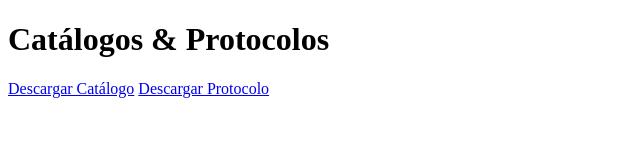
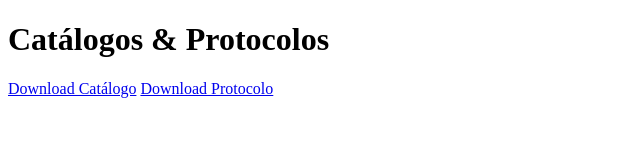
Before and after one commit to juliomr21/lector, a plain HTML site: page index.html in a window 1280 px wide. Shown: the full height of the page, 0-640 px from the left. Drawn offline with Linux system fonts and the light colour scheme.

Commit message:
visual sin download

```diff
--- a/index.html
+++ b/index.html
@@ -12,8 +12,8 @@
 
     <h1>Catálogos & Protocolos </h1>
 
-    <a href="assets/catalogo dermosex.pdf" >Descargar Catálogo</a>
-    <a href="assets/protocolo dermosex.pdf" >Descargar Protocolo</a>
+    <a href="assets/catalogo dermosex.pdf" target="_blank">Download Catálogo</a>
+    <a href="assets/protocolo dermosex.pdf" target="_blank" >Download Protocolo</a>
 
 </body>
 
```
